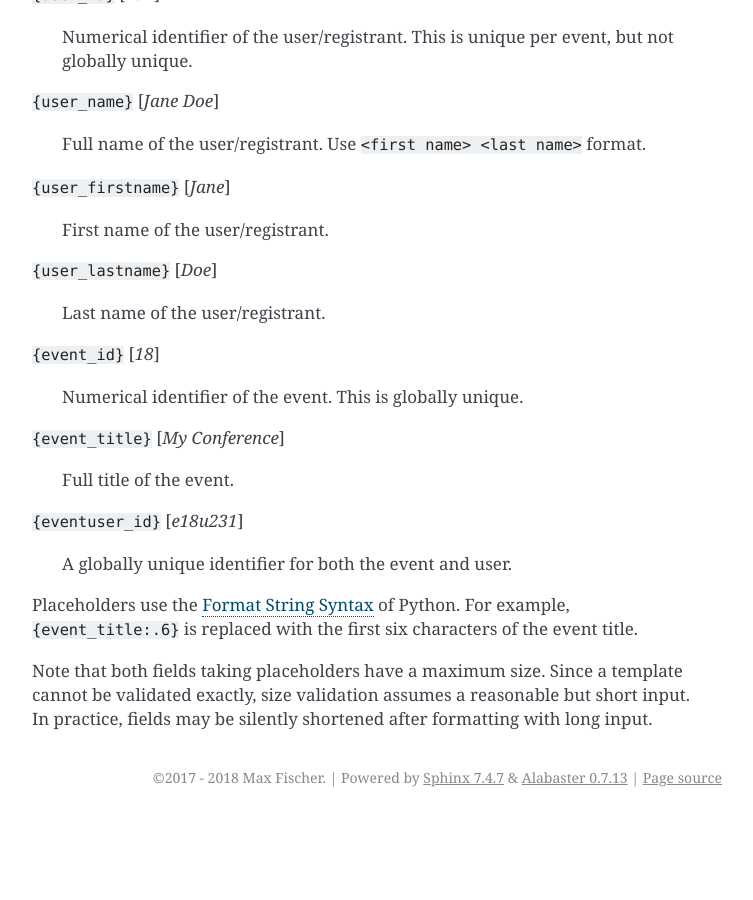
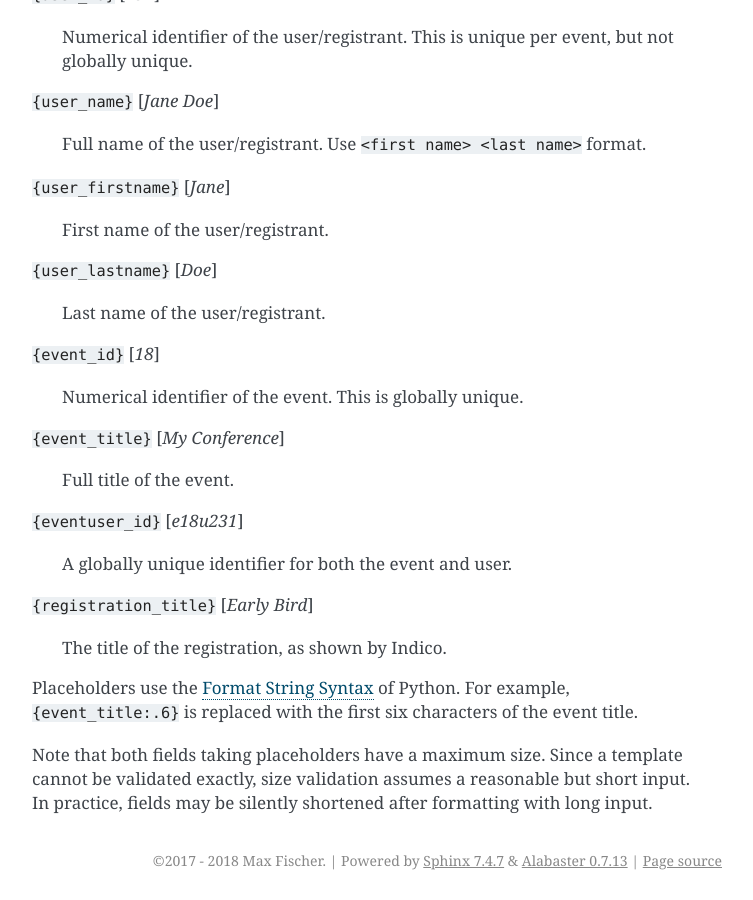
Before and after one commit to maxfischer2781/indico_sixpay, a Sphinx documentation site: the page built from docs/source/configuration.rst, in a window 1280 px wide and 900 px high, scrolled down 1257 px. Shown: the whole window, without its empty margins (388-1141 px from the left). Built offline with Sphinx 7.4.7, drawn with Linux system fonts in a browser that asks for light colours; formulas are drawn with MathJax 3; pages that are not in the unit, such as notebooks, are missing from menus; before the commit the page ends 2074 px from its top, so only the background shows below that.

Commit message:
docs: new format placeholder

```diff
--- a/docs/source/configuration.rst
+++ b/docs/source/configuration.rst
@@ -83,6 +83,10 @@ These are dynamically filled for each event and registrant.
 
   A globally unique identifier for both the event and user.
 
+``{registration_title}`` [`Early Bird`]
+
+  The title of the registration, as shown by Indico.
+
 Placeholders use the `Format String Syntax`_ of Python.
 For example, ``{event_title:.6}`` is replaced with the first six characters of the event title.
 
```
